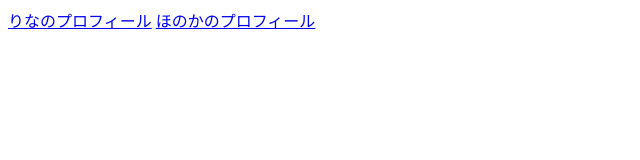
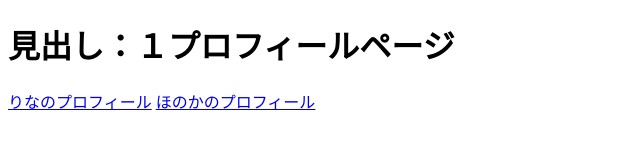
Before and after one commit to H-tashiro08/branch-test2, a plain HTML site: page index.html in a window 1280 px wide. Shown: the whole page, without its empty margins (0-640 px from the left). Drawn offline with Linux system fonts and the light colour scheme.

Commit message:
index.htmlにh1を追記
見出し：１を追加しました。

```diff
--- a/index.html
+++ b/index.html
@@ -6,6 +6,7 @@
     <title>Document</title>
 </head>
 <body>
+    <h1>見出し：１プロフィールページ</h1>
 
     <a href="profile_A.html">りなのプロフィール</a>
     <a href="profile_B.html">ほのかのプロフィール</a>
```
